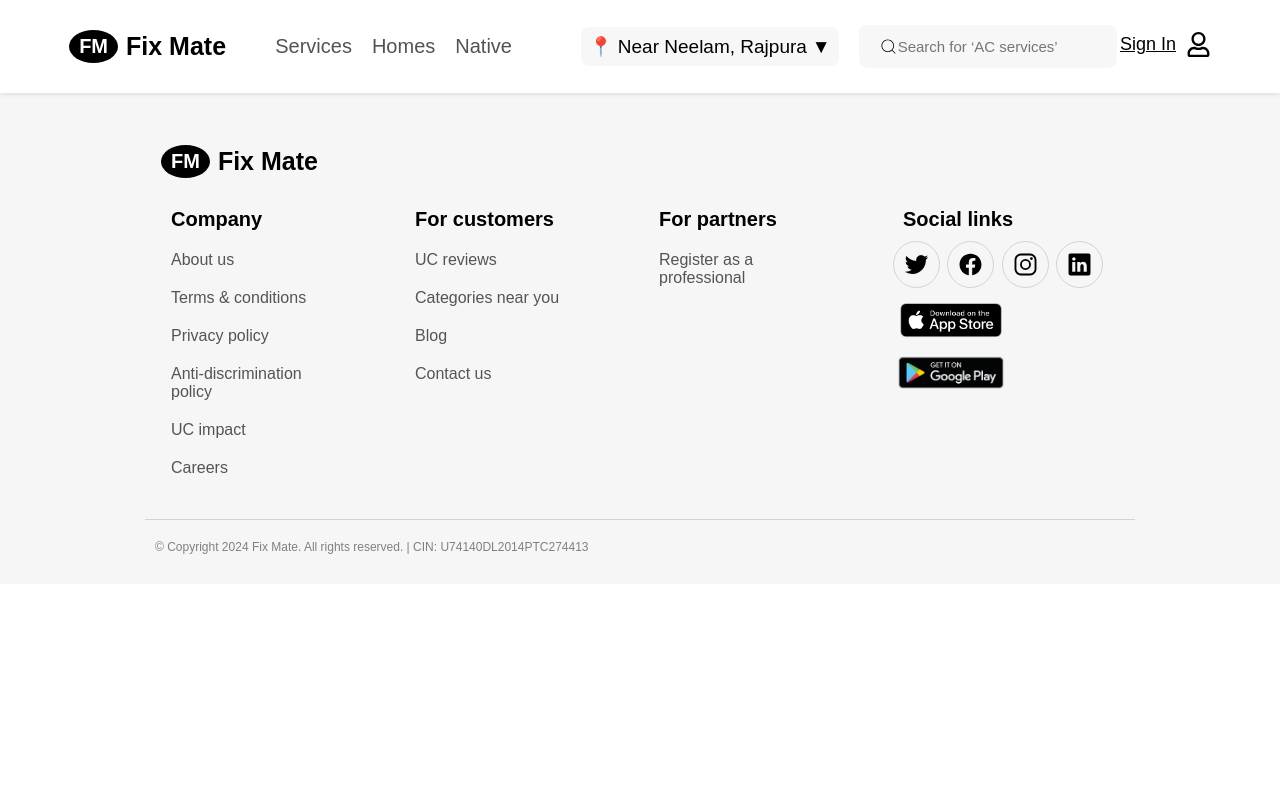
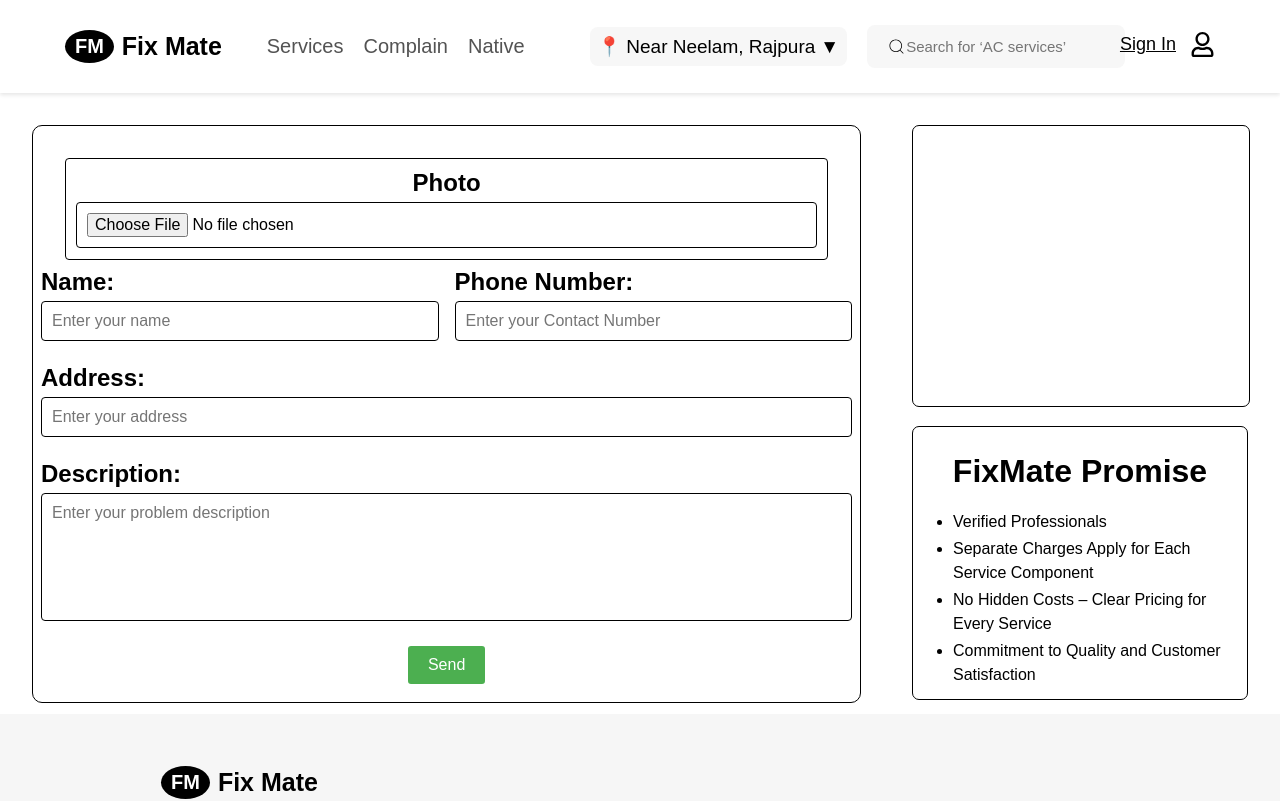
Before and after one commit to 22kunal/FixMate, a React (Vite) app: page /ComplainCreation in a window 1280 px wide. Shown: the top 801 px of the page. Built offline with nearby package versions, Linux system fonts and the light colour scheme.

Commit message:
Complain Register Page For User Added

```diff
--- a/src/App.jsx
+++ b/src/App.jsx
@@ -4,6 +4,7 @@ import HomePage from './components/HomePage';
 import TopCategory from './components/TopCategory';
 import Footer from './components/Footer';
 import Navbar from './components/Navbar';
+import ComplainCreation from './components/ComplainCreation';
 import { BrowserRouter as Router,Route,Routes } from "react-router-dom";
 
 
@@ -25,6 +26,11 @@ function App(){
         <Route path="/ServiceWorker"
         element={<ServiceWorker />}
         />
+
+        <Route path="/ComplainCreation"
+        element={<ComplainCreation/>}
+        />
+
       </Routes>
       <Footer/>
     </Router>
--- /dev/null
+++ b/src/components/ComplainCreation.jsx
@@ -0,0 +1,62 @@
+import React from 'react'
+import '/src/styles/ComplainCreation.css'
+
+function ComplainCreation(){
+  return (
+    <div >
+        <div class='complain'>
+            <div className='complain_area'>
+                <div className="complain_box">
+                    <div className="complain_photo">
+                        <h2>Photo</h2>
+                        <input type="file" accept="image/*" id="photoInput" />
+                    </div>
+                    <div className='complain_own_detail'>
+                        <div className="complain_name">
+                            <h2>Name:</h2>
+                            <input type="text" placeholder="Enter your name" required/>
+                        </div>
+                        <div className='complain_phone'>
+                            <h2>Phone Number:</h2>
+                            <input type="tel" pattern="[0-9]{10}" placeholder="Enter your Contact Number" required/>
+                        </div>
+                    </div>
+
+                    <div className="complain_address">
+                        <h2>Address:</h2>
+                        <input type="text" placeholder="Enter your address"/>
+                    </div>
+
+                    <div className="complain_description">
+                        <h2>Description:</h2>
+                        <textarea placeholder="Enter your problem description" rows="5" required></textarea>
+                    </div>
+                    <div class='complain_sendbutton'>
+                        <button>Send</button>
+                    </div>
+                </div>
+            </div>
+            <div className="complain_content">
+                <div class='complain_rightup'>
+                    <div className="complain_pic">
+
+                    </div>
+                </div>
+                <div class='complain_rightdown'>
+                    <div class='complain_benfits'>
+                        <h1>FixMate Promise</h1>
+                        <ul>
+                            <li>Verified Professionals</li>
+                            <li>Separate Charges Apply for Each Service Component</li>
+                            <li>No Hidden Costs – Clear Pricing for Every Service</li>
+                            <li>Commitment to Quality and Customer Satisfaction</li>
+                        </ul>
+                    </div>
+                </div>
+            </div>
+        </div>
+      </div>
+  )
+}
+
+export default ComplainCreation
--- a/src/components/Navbar.jsx
+++ b/src/components/Navbar.jsx
@@ -136,7 +136,7 @@ const Navbar = () => {
       {/* Links */}
       <div className="navbar-links">
         <Link to="/ServiceWorker">Services</Link>
-        <Link to="/homes">Homes</Link>
+        <Link to="/ComplainCreation">Complain</Link>
         <Link to="/native">Native</Link>
       </div>
 
--- /dev/null
+++ b/src/styles/ComplainCreation.css
@@ -0,0 +1,205 @@
+*{
+    margin: 0;
+    padding: 0;
+}
+.complain{
+    display: grid;
+    grid-template-columns: 70% 30%;
+}
+.complain_area{
+    /* padding: 2rem; */
+    height: 38.8rem;
+    width: auto;
+    /* background-color: red; */
+
+}
+.complain_box{
+    display: grid;
+    grid-template-rows: repeat(5,1fr) ;
+    /* background-color: aqua; */
+    height: 36rem;
+    width: 51.7rem;
+    margin: 2rem;
+    border-radius: 10px;
+    border: 1px solid black;
+}
+.complain_content{
+    /* background-color: blue; */
+    height: 32.79rem;
+    width: 23.7rem;
+}
+.complain_photo{
+    /* background-color: brown; */
+    height: 5rem;
+    width: auto;
+    margin: 2rem;
+    margin-bottom: 0rem;
+    text-align: center;
+    border: 1px solid black;
+    border-radius: 4px;
+
+}
+.complain_photo {
+    display: flex;
+    flex-direction: column;
+    align-items: center;
+    border: 1px solid black;
+    padding: 10px;
+    border-radius: 4px;
+}
+#photoPreview {
+    margin-top: 10px;
+    border: 1px solid #ccc;
+    border-radius: 4px;
+    max-width: 100%;
+    max-height: 150px; /* Adjust based on your design needs */
+}
+.complain_pic img {
+    width: 100%; /* Make sure the image fits within the container */
+    height: auto;
+    border: 1px solid #ccc;
+    border-radius: 7px;
+}
+.complain_own_detail{
+    display: grid;
+    grid-template-columns: repeat(2,1fr);
+}
+.complain_name,.complain_phone{
+    /* background-color: chartreuse; */
+    height: 5rem;
+    width: auto;
+    padding: .5rem;
+}
+.complain_address{
+    /* background-color: chocolate; */
+    height: 5rem;
+    width: auto;
+    padding: .5rem;
+}
+.complain_description{
+    /* background-color: deeppink; */
+    height: 10.5rem;
+    width: auto;
+    padding: 0.5rem;
+}
+.complain_sendbutton{
+    /* background-color:yellow; */
+    height: 3rem;
+    width: auto;
+    text-align: center;
+    padding: 0.5rem;
+}
+.complain_sendbutton button {
+    background-color: #4CAF50;
+    color: white;
+    padding: 10px 20px;
+    font-size: 16px;
+    border: 2px solid white;
+    border-radius: 5px;
+    cursor: pointer;
+    transition: background-color 0.3s ease;
+}
+
+.complain_sendbutton button:hover {
+    background-color: #45a049;
+}
+
+.complain_sendbutton button:active {
+    background-color: #3e8e41;
+    box-shadow: 0 5px #666;
+    transform: translateY(4px);
+}
+
+.complain_sendbutton button:focus {
+    outline: none;
+    box-shadow: 0 0 0 3px rgba(72, 133, 237, 0.5);
+}
+.complain_name input,
+.complain_phone input,
+.complain_address input,
+.complain_photo input{
+    width: 100%;
+    padding: 10px;
+    margin-top: 5px;
+    margin-bottom: 10px;
+    border: 1px solid black;
+    /* border: 1px solid #ccc; */
+    border-radius: 4px;
+    text-align: start;
+    box-sizing: border-box;
+    font-size: 16px;
+    text-align: left;
+}
+.complain_description textarea {
+
+    width: 100%;
+    text-align: start;
+    height: 8rem;
+    padding: 10px;
+    margin-top: 5px;
+    margin-bottom: 10px;
+    /* border: 1px solid #ccc; */
+    border: 1px solid black;
+    border-radius: 4px;
+    box-sizing: border-box;
+    font-size: 16px;
+    resize: none; /* Prevents users from resizing the textarea */
+    overflow: hidden;
+}
+.complain_content{
+    display: gird;
+    grid-template-columns: 50% 50%;
+}
+.complain_rightup{
+    margin-top: 8px;
+
+    /* background-color: green; */
+    height: 17rem;
+    padding: 1rem;
+    width: 20rem;
+    margin-bottom: 5px;
+
+}
+.complain_rightdown{
+    /* background-color: blueviolet; */
+    height: 14.4rem;
+    padding: 1rem;
+    width: 20rem ;
+}
+.complain_pic{
+    /* background-color: black; */
+    margin-top: 8px;
+    height: 17.5rem;
+    width: 21rem;
+    /* margin: ; */
+    border: .1rem solid black;
+    border-radius: 7px;
+}
+.complain_benfits{
+    padding: 20px;
+    /* background-color: pink; */
+    height: 17.1rem;
+    text-align: left;
+    width: 21rem;
+    line-height: 1.5;
+    /* text-align: start; */
+    align-content: start;
+    border: 1px solid black;
+    border-radius: 7px;
+    box-sizing: border-box;
+}
+.complain_benfits h1 {
+    text-align: center;
+    margin-bottom: 15px; /* Space between the heading and the first item */
+}
+.complain_benfits ul {
+    padding-left: 20px; /* Indents the bullet points */
+    margin-top: 0; /* Removes any top margin from the list */
+}
+
+.complain_benfits li {
+    margin-bottom: 3px; /* Space between list items */
+    list-style-type: disc; /* Default bullet style */
+    font-weight: 500;
+    font-size: 16px; /* Adjust the font size if needed */
+}
```
Also changed, not shown: 2 other files (tests, documents, lock files or other folders).
